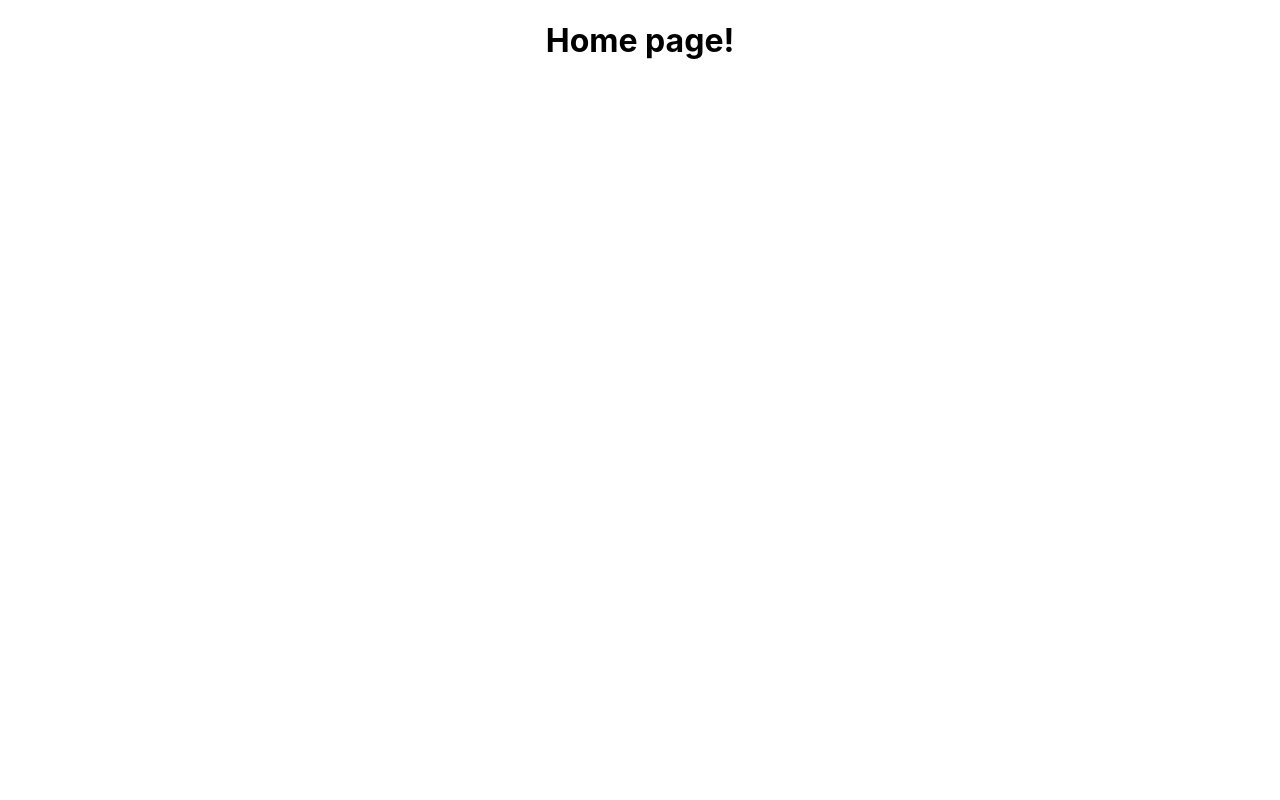
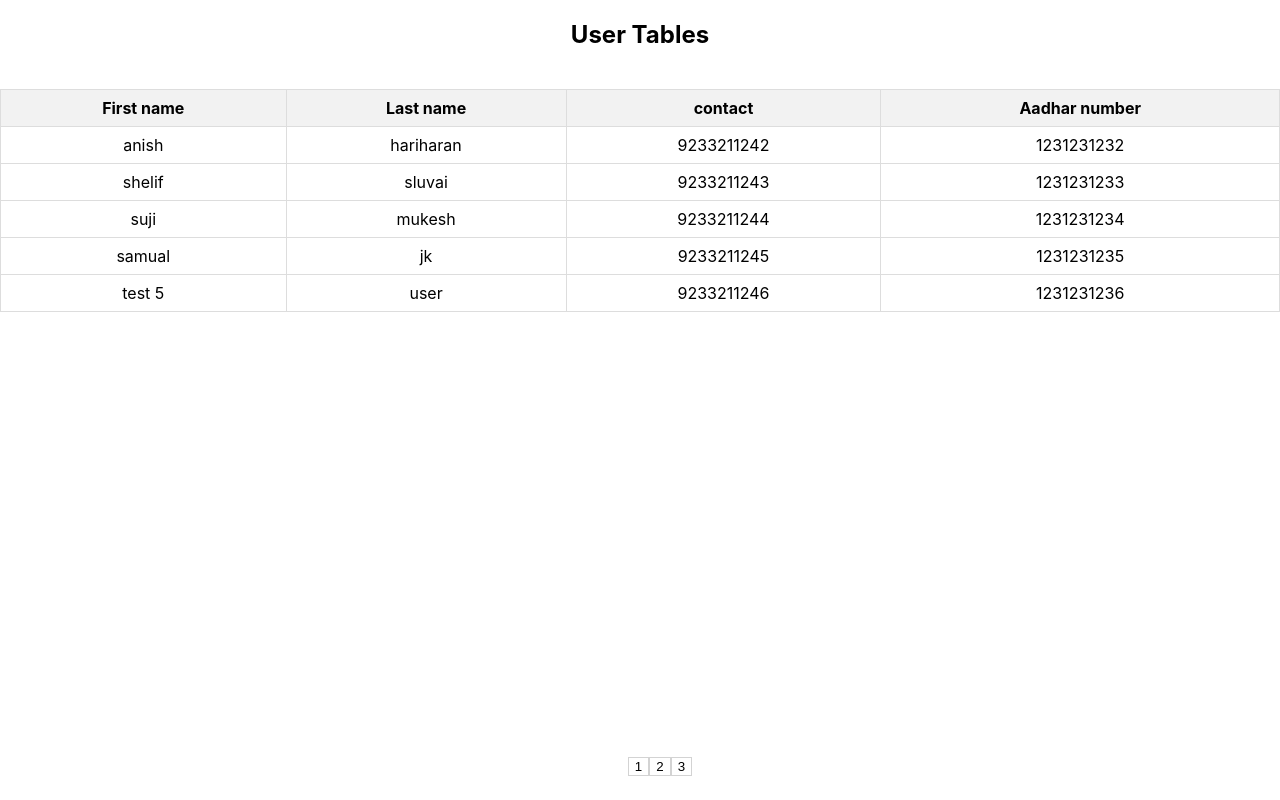
Before and after one commit to anish-hariharan/mini-project-fin, a React (Create React App) app: page /home in a window 1280 px wide. Built offline with nearby package versions, Linux system fonts and the light colour scheme; sample sign-in values are in the browser's storage.

Commit message:
added the pagination

```diff
--- a/src/App.js
+++ b/src/App.js
@@ -3,6 +3,7 @@ import "./App.css";
 import LogInForm from "./components/LoginForm";
 import PrivateRouter from "./router/PrivateRouter";
 import ProtectedRoute from "./router/ProtectedRoute";
+import CustomersList from "./components/Customers";
 
 function App() {
   return (
@@ -20,7 +21,7 @@ function App() {
           path="/home"
           element={
             <ProtectedRoute>
-              <h1>Home page!</h1>
+              <CustomersList />
             </ProtectedRoute>
           }
         />
--- /dev/null
+++ b/src/components/Customers.css
@@ -0,0 +1,25 @@
+.user-table {
+    border-collapse: collapse;
+    width: 100%;
+    margin-top: 20px;
+  }
+
+  .user-table th, .user-table td {
+    border: 1px solid #dddddd;
+    text-align: center;
+    padding: 8px;
+  }
+
+  .user-table th {
+    background-color: #f2f2f2;
+  }
+
+.tableAndNavContainer {
+    display: flex;
+    flex-direction: column;
+    height: 99vh;
+}
+
+.navContainer {
+    margin-top: auto;
+}
--- /dev/null
+++ b/src/components/Customers.js
@@ -0,0 +1,146 @@
+import { useEffect, useState } from "react";
+import "./Customers.css";
+import Pagination from "./Pagination";
+
+const CustomersList = () => {
+  const users = [
+    {
+      id: "1",
+      firstName: "anish",
+      lastName: "hariharan",
+      contact: "9233211242",
+      aadharNumber: "1231231232",
+    },
+    {
+      id: "2",
+      firstName: "shelif",
+      lastName: "sluvai",
+      contact: "9233211243",
+      aadharNumber: "1231231233",
+    },
+    {
+      id: "3",
+      firstName: "suji",
+      lastName: "mukesh",
+      contact: "9233211244",
+      aadharNumber: "1231231234",
+    },
+    {
+      id: "4",
+      firstName: "samual",
+      lastName: "jk",
+      contact: "9233211245",
+      aadharNumber: "1231231235",
+    },
+    {
+      id: "5",
+      firstName: "test 5",
+      lastName: "user",
+      contact: "9233211246",
+      aadharNumber: "1231231236",
+    },
+    {
+      id: "6",
+      firstName: "test 6",
+      lastName: "user",
+      contact: "9233211247",
+      aadharNumber: "1231231237",
+    },
+    {
+      id: "7",
+      firstName: "test 7",
+      lastName: "user",
+      contact: "9233211248",
+      aadharNumber: "1231231238",
+    },
+    {
+      id: "8",
+      firstName: "test 8",
+      lastName: "user",
+      contact: "9233211249",
+      aadharNumber: "1231231239",
+    },
+    {
+      id: "9",
+      firstName: "test 9",
+      lastName: "user",
+      contact: "9233211211",
+      aadharNumber: "1231231211",
+    },
+    {
+      id: "10",
+      firstName: "test 10",
+      lastName: "user",
+      contact: "9233211212",
+      aadharNumber: "1231231212",
+    },
+    {
+      id: "11",
+      firstName: "test 11",
+      lastName: "user",
+      contact: "9233211213",
+      aadharNumber: "1231231213",
+    },
+    {
+      id: "12",
+      firstName: "test 12",
+      lastName: "user",
+      contact: "9233211214",
+      aadharNumber: "1231231214",
+    },
+  ];
+
+  const [currentPage, setCurrentPage] = useState(1);
+  const usersPerPage = 5;
+
+  const indexOfLastUser = currentPage * usersPerPage;
+  const indexOfFirstUser = indexOfLastUser - usersPerPage;
+  const currentUsers = users.slice(indexOfFirstUser, indexOfLastUser);
+
+  const paginate = (pageNumber) => setCurrentPage(pageNumber);
+
+  return (
+    <>
+      <div className="tableAndNavContainer">
+        <div>
+          <h2>User Tables</h2>
+        </div>
+        <div>
+          <table className="user-table">
+            <thead>
+              <tr>
+                <th>First name</th>
+                <th>Last name</th>
+                <th>contact</th>
+                <th>Aadhar number</th>
+              </tr>
+            </thead>
+            {currentUsers.length > 0 && (
+              <tbody className="user-tabletd">
+                {currentUsers.map((user) => {
+                  return (
+                    <tr key={user.contact}>
+                      <td>{user.firstName}</td>
+                      <td>{user.lastName}</td>
+                      <td>{user.contact}</td>
+                      <td>{user.aadharNumber}</td>
+                    </tr>
+                  );
+                })}
+              </tbody>
+            )}
+          </table>
+        </div>
+        <div className="navContainer">
+          <Pagination
+            paginate={paginate}
+            totalUsers={users.length}
+            usersPerPage={5}
+          />
+        </div>
+      </div>
+    </>
+  );
+};
+
+export default CustomersList;
--- /dev/null
+++ b/src/components/Pagination.css
@@ -0,0 +1,63 @@
+/* Pagination.css */
+
+/* .pagination {
+    display: flex;
+    list-style: none;
+    padding: 0;
+    margin: 20px 0;
+  }
+
+  .pagination li {
+    margin-right: 5px;
+  }
+
+  .pagination button {
+    background-color: #4caf50;
+    color: white;
+    border: 1px solid #4caf50;
+    padding: 3px;
+    cursor: pointer;
+  }
+
+  .pagination button:hover {
+    background-color: #45a049;
+  }
+
+  .pagination button:focus {
+    outline: none;
+  }
+
+  .pagination .active {
+    background-color: #45a049;
+  }
+   */
+  .paginationContainer {
+    display: flex;
+    justify-content: center;
+  }
+
+  .pagination {
+    display: flex;
+    list-style: none;
+    justify-content: center;
+    width: 100%;
+  }
+
+  .pagination button {
+    border: none;
+    border: 1px solid  #d3d3d3;
+    background-color: #ffffff;
+    color:#000000 ;
+  }
+
+  .pagination button:hover {
+    background-color: #45a049;
+    color: #ffffff;
+  }
+
+  .pagination ul {
+    list-style: none;
+    padding: 0;
+    margin: 0;
+    display: flex;
+  }
--- /dev/null
+++ b/src/components/Pagination.js
@@ -0,0 +1,24 @@
+import React from "react";
+import "./Pagination.css";
+
+const Pagination = ({ usersPerPage, totalUsers, paginate }) => {
+  const pageNumbers = [];
+
+  for (let i = 1; i <= Math.ceil(totalUsers / usersPerPage); i++) {
+    pageNumbers.push(i);
+  }
+
+  return (
+    <nav className="paginationContainer">
+      <ul className="pagination">
+        {pageNumbers.map((number) => (
+          <li key={number}>
+            <button onClick={() => paginate(number)}>{number}</button>
+          </li>
+        ))}
+      </ul>
+    </nav>
+  );
+};
+
+export default Pagination;
```
